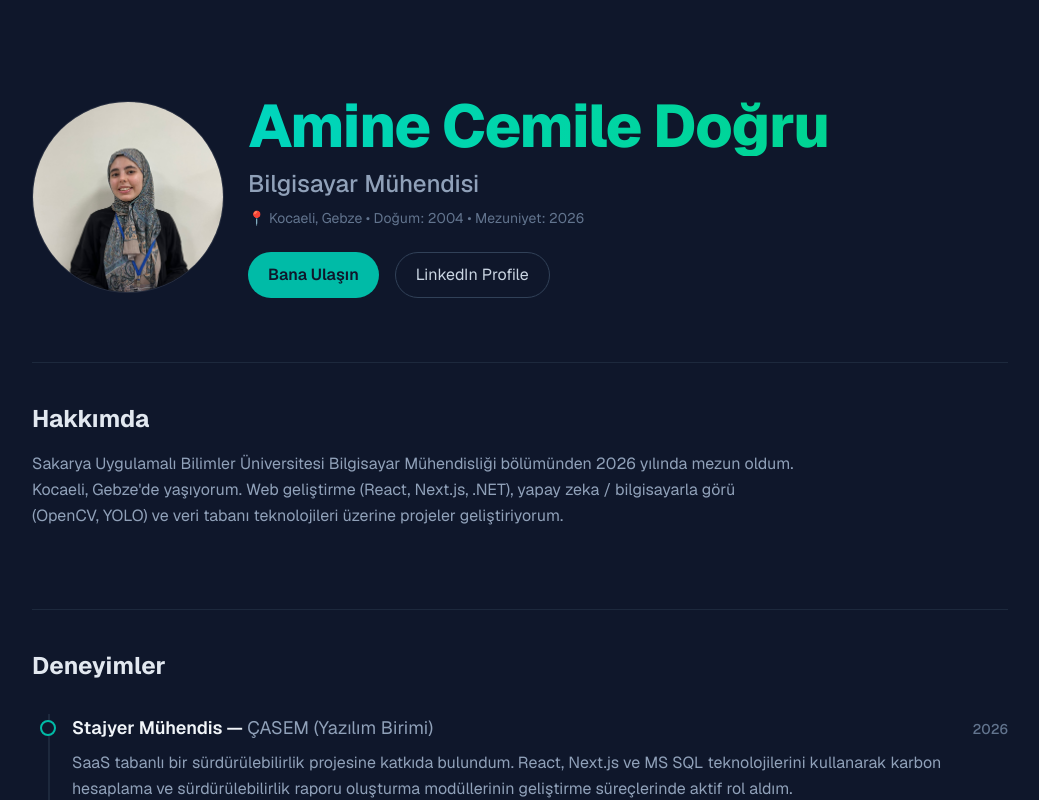
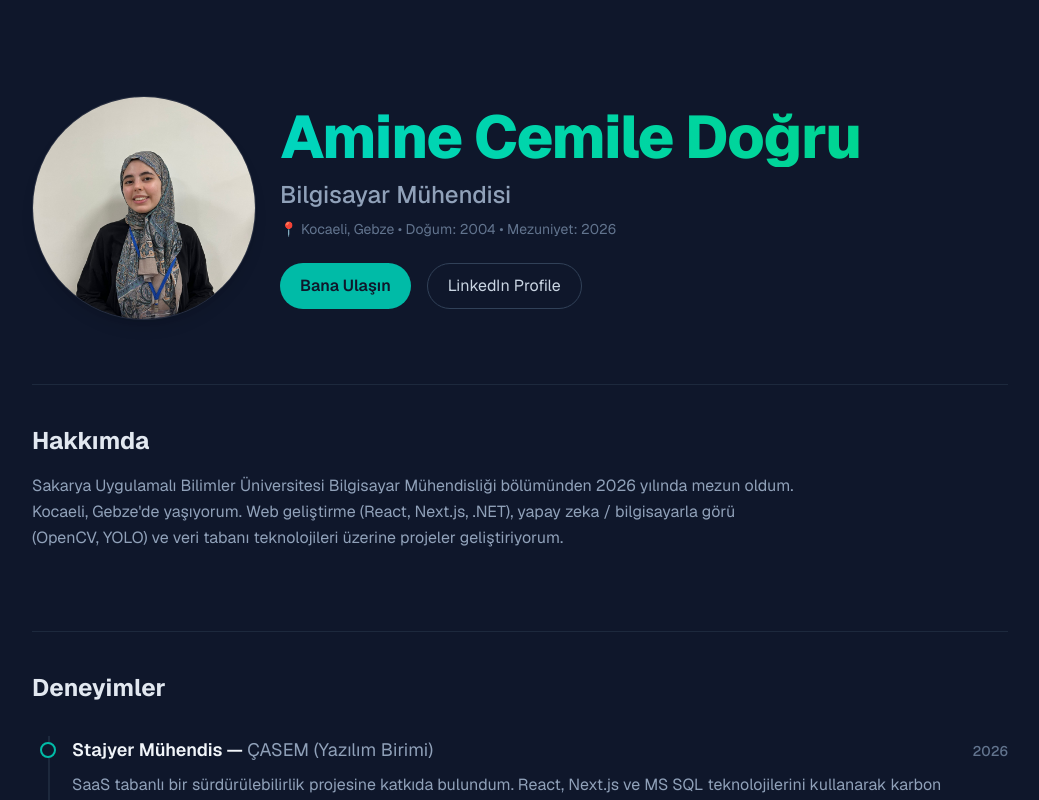
Before and after one commit to AmineCemileDogru/my-portfolio, a Next.js app: page / in a window 1280 px wide. Shown: the top 800 px of the page, without its empty margins (120-1159 px from the left). Built offline with nearby package versions, Linux system fonts and the light colour scheme.

Commit message:
Increase profile image display size for better sharpness

```diff
--- a/app/page.tsx
+++ b/app/page.tsx
@@ -36,13 +36,14 @@ export default function Home() {
       {/* 1. HERO / GİRİŞ BÖLÜMÜ */}
       <header className="max-w-5xl mx-auto px-6 pt-24 pb-16 text-center md:text-left md:flex md:items-center md:justify-between">
         <div className="md:flex md:items-center md:gap-6">
-          <div className="relative w-40 h-40 md:w-48 md:h-48 rounded-full overflow-hidden mx-auto md:mx-0 mb-4 md:mb-0 border border-white/10">
+          <div className="relative w-44 h-44 md:w-56 md:h-56 rounded-full overflow-hidden mx-auto md:mx-0 mb-4 md:mb-0 border border-white/10 shadow-lg">
             <Image
               src={cvData.personal.photo}
               alt={`${cvData.personal.name} profile`}
               fill
               priority
               quality={100}
+              sizes="(max-width: 768px) 176px, 224px"
               className="object-cover"
             />
           </div>
```
